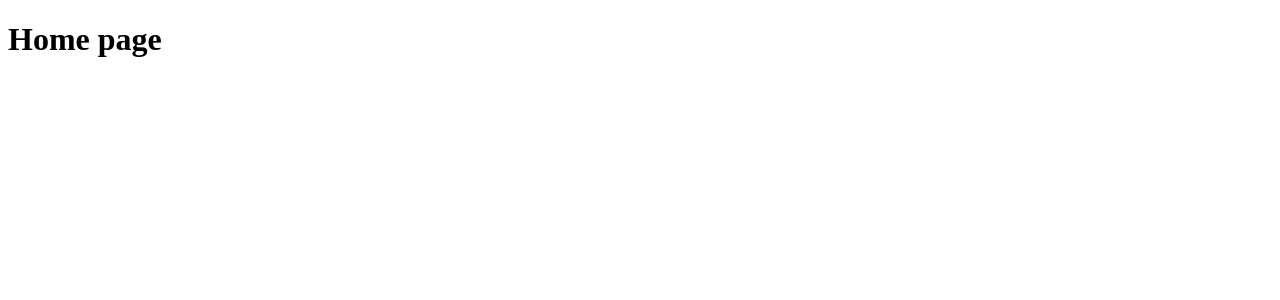
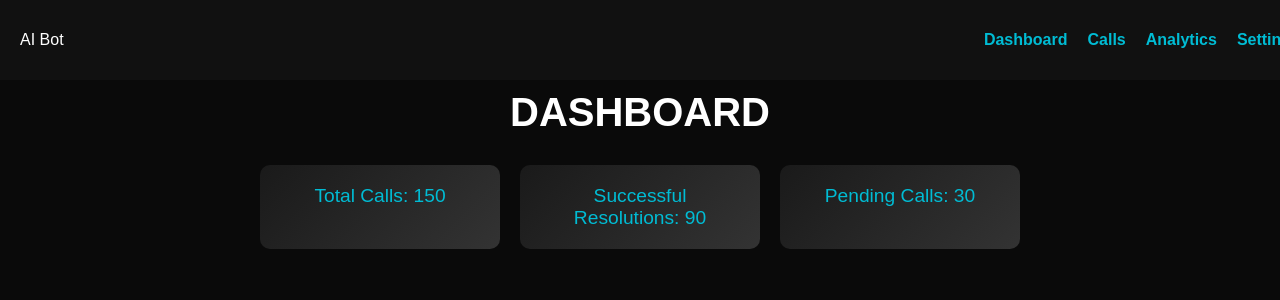
Before and after one commit to Mayank-711/Audiocheck, a Django app: page / in a window 1280 px wide. Shown: the top 300 px of the page. Run offline with Django 5.2, Linux system fonts and the light colour scheme.

Commit message:
frontend

```diff
--- /dev/null
+++ b/static/css/base.css
@@ -0,0 +1,118 @@
+/* General Styles */
+body {
+    margin: 0;
+    font-family: Arial, sans-serif;
+    background: #0a0a0a;
+    color: #ffffff;
+}
+
+/* Navbar */
+.navbar {
+    display: flex;
+    justify-content: space-between;
+    align-items: center;
+    background: #111;
+    padding: 15px 20px;
+    position: fixed;
+    width: 100%;
+    top: 0;
+    z-index: 1000;
+}
+
+.nav-links {
+    list-style: none;
+    display: flex;
+    gap: 20px;
+    padding: 0;
+}
+
+.nav-links li {
+    display: inline;
+}
+
+.nav-links a {
+    text-decoration: none;
+    color: #00bcd4;
+    font-weight: bold;
+    transition: color 0.3s ease-in-out;
+}
+
+.nav-links a:hover {
+    color: #1de9b6;
+}
+
+/* Hamburger Menu */
+.hamburger {
+    display: none;
+    font-size: 24px;
+    cursor: pointer;
+}
+
+/* Responsive Navbar */
+@media (max-width: 768px) {
+    .nav-links {
+        display: none;
+        flex-direction: column;
+        position: absolute;
+        top: 60px;
+        left: 0;
+        width: 100%;
+        background: #222;
+        padding: 10px 0;
+    }
+
+    .nav-links.show {
+        display: flex;
+    }
+
+    .hamburger {
+        display: block;
+    }
+}
+
+/* Dashboard */
+.container {
+    padding-top: 70px;
+    text-align: center;
+}
+
+.dashboard h1 {
+    font-size: 2.5em;
+    margin: 20px 0;
+    text-transform: uppercase;
+    animation: fadeIn 1s ease-in-out;
+}
+
+.cards {
+    display: flex;
+    justify-content: center;
+    gap: 20px;
+    margin-top: 30px;
+}
+
+.card {
+    background: linear-gradient(135deg, #1a1a1a, #333);
+    padding: 20px;
+    border-radius: 10px;
+    width: 200px;
+    text-align: center;
+    font-size: 1.2em;
+    color: #00bcd4;
+    transition: transform 0.3s ease;
+}
+
+.card:hover {
+    transform: scale(1.1);
+}
+
+/* Animations */
+@keyframes fadeIn {
+    from {
+        opacity: 0;
+        transform: translateY(-10px);
+    }
+    to {
+        opacity: 1;
+        transform: translateY(0);
+    }
+}
--- a/templates/base.html
+++ b/templates/base.html
@@ -0,0 +1,28 @@
+{%load static%}
+
+<!DOCTYPE html>
+<html lang="en">
+<head>
+    <meta charset="UTF-8">
+    <meta name="viewport" content="width=device-width, initial-scale=1.0">
+    <title>Call Center Bot</title>
+    <link rel="stylesheet" href="{% static 'css/base.css' %}">
+    <script src="script.js" defer></script>
+</head>
+<body>
+    <nav class="navbar">
+        <div class="logo">AI Bot</div>
+        <div class="hamburger" onclick="toggleMenu()">☰</div>
+        <ul class="nav-links">
+            <li><a href="dashboard.html">Dashboard</a></li>
+            <li><a href="#">Calls</a></li>
+            <li><a href="#">Analytics</a></li>
+            <li><a href="#">Settings</a></li>
+        </ul>
+    </nav>
+
+    <div class="container">
+        {% block content %}{% endblock %}
+    </div>
+</body>
+</html>
--- a/templates/home.html
+++ b/templates/home.html
@@ -1,8 +1,14 @@
-<!DOCTYPE html>
-<html>
-<body>
+{% extends "base.html" %}
 
-<h1>Home page</h1>
+{%load static%}
 
-</body>
-</html>
+{% block content %}
+<div class="dashboard">
+    <h1>Dashboard</h1>
+    <div class="cards">
+        <div class="card">Total Calls: 150</div>
+        <div class="card">Successful Resolutions: 90</div>
+        <div class="card">Pending Calls: 30</div>
+    </div>
+</div>
+{% endblock %}
```
